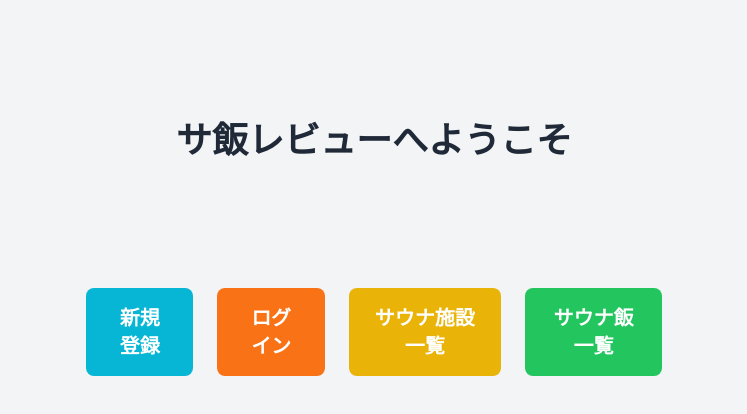
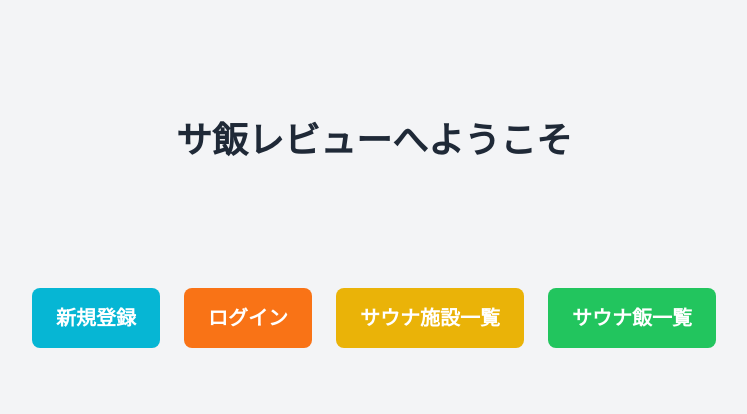
Before and after one commit to shunmakk/sauna-food, a Next.js app in the folder front/: page / in a window 1280 px wide. Shown: the top 414 px of the page, without its empty margins (266-1013 px from the left). Built offline with nearby package versions, Linux system fonts and the light colour scheme; no server answers.

Commit message:
fix: app.tsのレイアウト調整

```diff
--- a/front/src/app/page.tsx
+++ b/front/src/app/page.tsx
@@ -7,7 +7,7 @@ export default function Home() {
         <h1 className="text-2xl  mt-6  md:text-4xl font-bold text-center mb:mb-16 text-gray-800">
           サ飯レビューへようこそ
         </h1>
-        <div className="flex flex-col sm:flex-row sm:justify-center gap-6 mt-16 sm:mt-32 w-full max-w-xl">
+        <div className="flex flex-col sm:flex-row sm:justify-center gap-6 mt-16 sm:mt-32 w-full max-w-7xl">
           <Link
             href="/register"
             className="bg-cyan-500 hover:bg-cyan-600 text-white px-6 py-4 rounded-lg text-lg sm:text-xl font-semibold text-center transition-colors duration-300"
```
